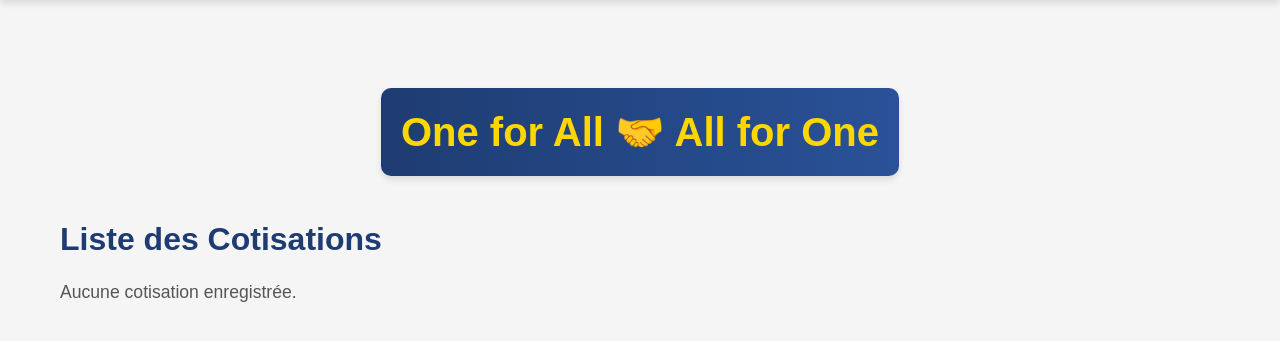
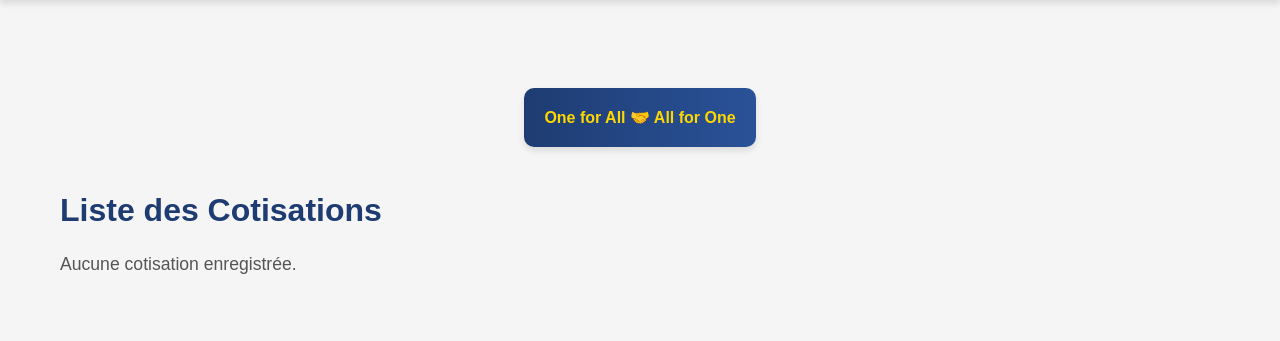
Before and after one commit to Djibsonbecks19/Ndogou_3ieme_Edition, a PHP site: page / in a window 1280 px wide. Shown: the part 98-439 px from the top of the page. Run offline with PHP 8.4, Linux system fonts and the light colour scheme.

Commit message:
HTML version of the website

```diff
--- a/styles.css
+++ b/styles.css
@@ -61,14 +61,14 @@ body {
 /* Ensure the text inside the badge is centered */
 .badge h1 {
     margin: 0;
-    font-size: 2.5rem;
+    font-size: 1rem;
     font-weight: 700;
     color: #ffd700;
     white-space: nowrap; /* Prevents text from wrapping */
 }
 
 .display-4 {
-    font-size: 1.7rem;
+    font-size: 1rem;
     font-weight: 700;
     color: #ffd700;
 }
```
